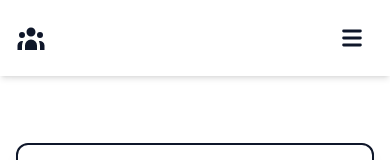
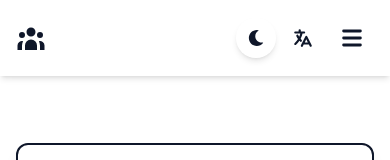
Before and after one commit to Technofancy/bhuwankhatri.com.np, a React (Vite) app: page / in a window 390 px wide. Shown: the top 160 px of the page. Built offline with nearby package versions, Linux system fonts and the light colour scheme.

Commit message:
lang switch mngmt

```diff
--- a/src/components/layout/Navbar.jsx
+++ b/src/components/layout/Navbar.jsx
@@ -44,8 +44,10 @@ const Navbar = ({ mode, onThemeToggle }) => {
             <ThemeToggle mode={mode} onToggle={onThemeToggle} />
           </div>
 
-          {/* Mobile Menu Icon */}
-          <div className="md:hidden flex items-center">
+          {/* Mobile Menu Icon & Theme/Language Toggles */}
+          <div className="md:hidden flex items-center gap-2">
+            <ThemeToggle mode={mode} onToggle={onThemeToggle} />
+            <LanguageSwitcher />
             <button onClick={toggleMenu} className="text-text focus:outline-none p-2">
               <HiMenu size={28} />
             </button>
@@ -84,8 +86,7 @@ const Navbar = ({ mode, onThemeToggle }) => {
                   <NavLink to={'/technofancy'} onClick={toggleMenu} className={navLinkClass}>Technofancy</NavLink>
                 </div>
                 <div className="flex justify-center items-center gap-6 pb-8">
-                  <ThemeToggle mode={mode} onToggle={onThemeToggle} />
-                  <LanguageSwitcher />
+                  {/* The toggles are now in the main bar for mobile, so this can be removed or left for redundancy */}
                 </div>
               </div>
             </motion.div>
--- a/src/components/ui/LanguageSwitcher.jsx
+++ b/src/components/ui/LanguageSwitcher.jsx
@@ -49,14 +49,14 @@ const LanguageSwitcher = () => {
             animate={{ opacity: 1, y: 0 }}
             exit={{ opacity: 0, y: -10 }}
             transition={{ duration: 0.2 }}
-            className="absolute right-0 mt-2 w-40 bg-secondary rounded-lg shadow-xl z-50 overflow-hidden"
+            className="absolute right-0 mt-2 w-40 bg-white/30 backdrop-blur-sm rounded-lg shadow-xl z-50 overflow-hidden"
           >
-            <ul>
+            <ul className="backdrop-blur-sm">
               {languages.map((lang) => (
                 <li key={lang.code}>
                   <button
                     onClick={() => handleLanguageChange(lang.code)}
-                    className="w-full text-left px-4 py-3 flex items-center justify-between text-text hover:bg-background transition-colors"
+                    className="w-full text-left px-4 py-3 flex items-center justify-between bg-black/30 text-black/70 text-xl hover:bg-background transition-colors"
                   >
                     <span>{lang.name}</span>
                     {i18n.language === lang.code && <HiCheck className="text-primary" />}
```
